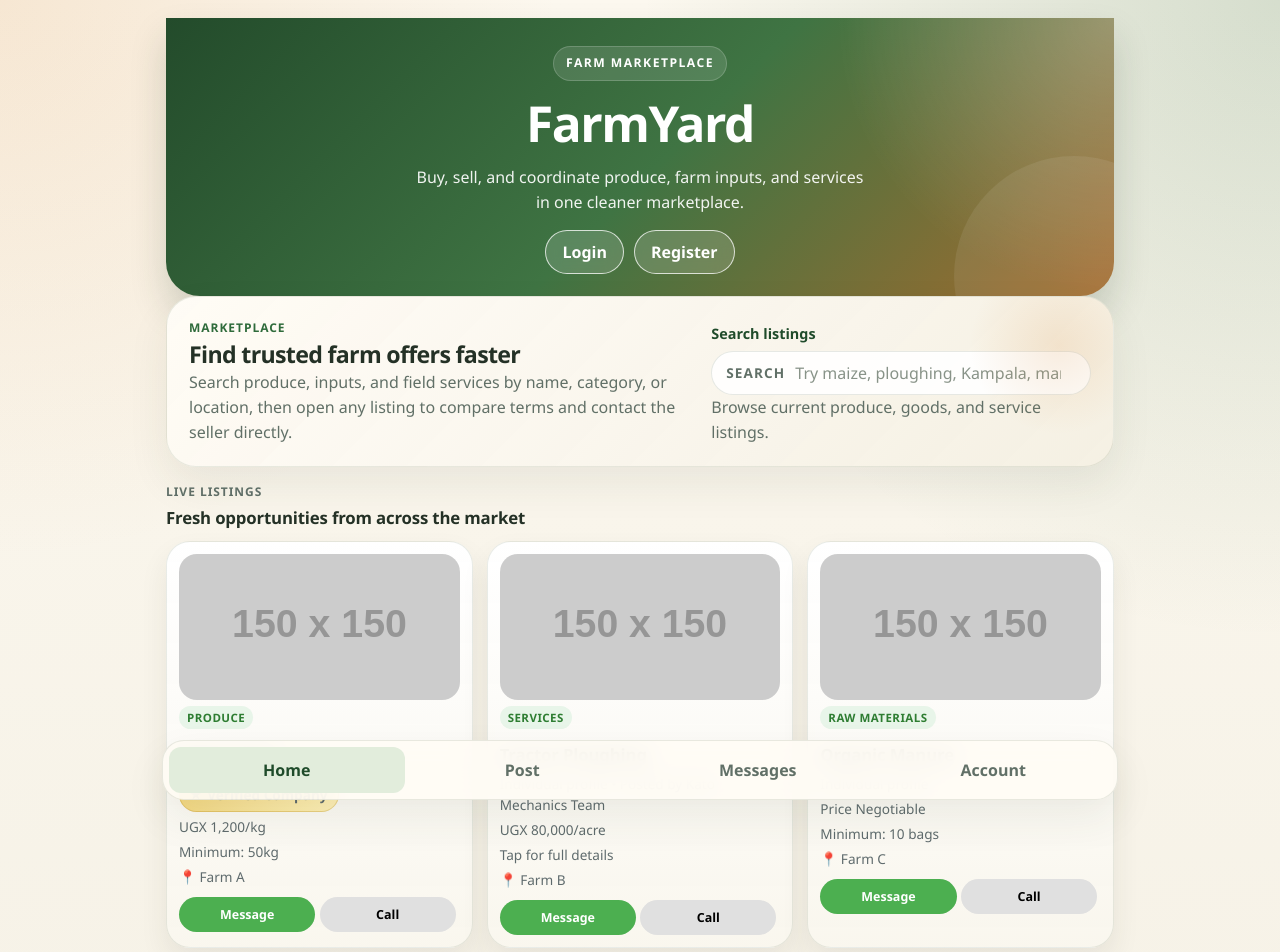
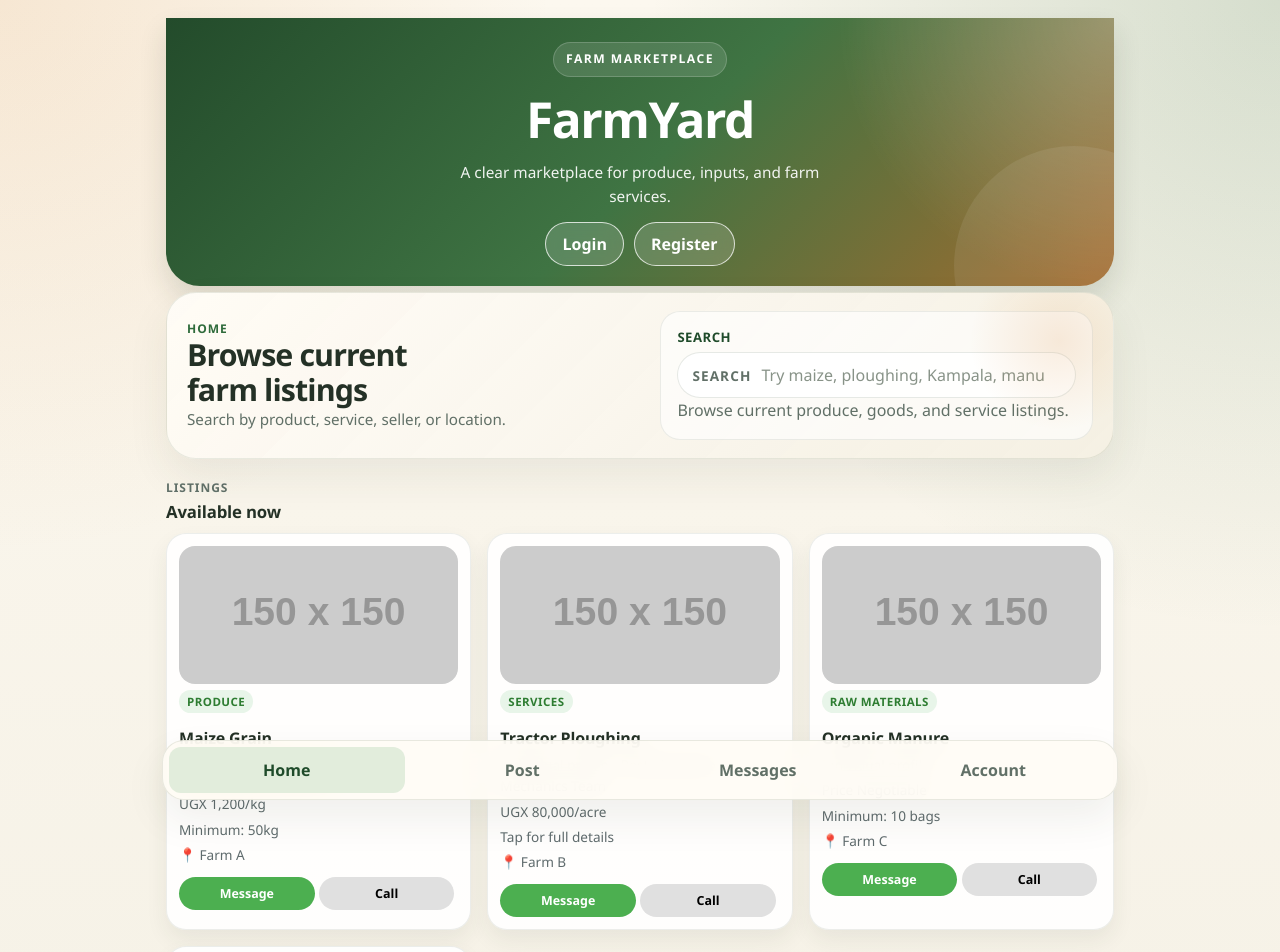
Before and after one commit to hertha-eng/farmyard-app, a plain HTML site: page index.html in a window 1280 px wide. Shown: the top 952 px of the page. Drawn offline with nearby package versions, Linux system fonts and the light colour scheme; placeholder pictures from the web are drawn by us.

Commit message:
improved home page

```diff
--- a/index.html
+++ b/index.html
@@ -36,10 +36,10 @@
     <!-- TABS -->
     <div id="home-tab" class="tab active">
         <!-- HEADER -->
-        <header>
+        <header class="home-header">
             <p class="header-kicker">Farm Marketplace</p>
             <h1>FarmYard</h1>
-            <p class="app-tagline">Buy, sell, and coordinate produce, farm inputs, and services in one cleaner marketplace.</p>
+            <p class="app-tagline">A clear marketplace for produce, inputs, and farm services.</p>
             <div class="auth-actions">
                 <button id="open-login" type="button">Login</button>
                 <button id="open-register" type="button">Register</button>
@@ -48,12 +48,12 @@
 
         <section class="market-hero">
             <div class="market-hero-copy">
-                <p class="section-eyebrow">Marketplace</p>
-                <h2>Find trusted farm offers faster</h2>
-                <p class="market-hero-text">Search produce, inputs, and field services by name, category, or location, then open any listing to compare terms and contact the seller directly.</p>
+                <p class="section-eyebrow">Home</p>
+                <h2>Browse current farm listings</h2>
+                <p class="market-hero-text">Search by product, service, seller, or location.</p>
             </div>
             <div class="market-search-panel">
-                <label for="market-search" class="search-label">Search listings</label>
+                <label for="market-search" class="search-label">Search</label>
                 <div class="search-shell">
                     <span class="search-icon" aria-hidden="true">Search</span>
                     <input type="search" id="market-search" placeholder="Try maize, ploughing, Kampala, manure">
@@ -64,8 +64,8 @@
 
         <section id="marketplace">
             <div class="section-heading">
-                <p class="section-eyebrow">Live Listings</p>
-                <h3>Fresh opportunities from across the market</h3>
+                <p class="section-eyebrow">Listings</p>
+                <h3>Available now</h3>
             </div>
             <div id="marketplace-grid"></div>
         </section>
--- a/style.css
+++ b/style.css
@@ -158,6 +158,11 @@ header {
     box-shadow: 0 20px 36px rgba(34, 53, 31, 0.18);
 }
 
+.home-header {
+    padding: 24px 16px 20px;
+    box-shadow: 0 14px 28px rgba(34, 53, 31, 0.14);
+}
+
 header::after {
     content: "";
     position: absolute;
@@ -211,10 +216,10 @@ header h1 {
 
 .app-tagline {
     position: relative;
-    max-width: 28rem;
-    margin: 0 0 16px;
+    max-width: 24rem;
+    margin: 0 0 14px;
     text-align: center;
-    font-size: 1rem;
+    font-size: 0.96rem;
     color: rgba(255, 255, 255, 0.92);
 }
 
@@ -322,8 +327,11 @@ nav button.is-active {
 }
 
 .market-hero {
-    grid-template-columns: 1.2fr 0.9fr;
-    align-items: end;
+    grid-template-columns: 1fr 0.95fr;
+    align-items: center;
+    gap: 18px;
+    padding: 18px 20px;
+    margin-top: 6px;
 }
 
 .market-hero::after,
@@ -383,19 +391,39 @@ nav button.is-active {
     color: var(--muted);
 }
 
+.market-hero-copy h2 {
+    font-size: clamp(1.5rem, 3vw, 1.9rem);
+    line-height: 1.15;
+    max-width: 14ch;
+}
+
+.market-hero-text {
+    max-width: 24rem;
+    font-size: 0.95rem;
+}
+
+.market-search-panel {
+    padding: 16px;
+    border: 1px solid rgba(103, 119, 96, 0.12);
+    border-radius: 20px;
+    background: rgba(255, 255, 255, 0.64);
+}
+
 .search-label {
     display: block;
-    margin-bottom: 8px;
-    font-size: 0.9rem;
+    margin-bottom: 6px;
+    font-size: 0.82rem;
     font-weight: 700;
     color: var(--brand-strong);
+    letter-spacing: 0.04em;
+    text-transform: uppercase;
 }
 
 .search-shell {
     display: flex;
     align-items: center;
     gap: 10px;
-    padding: 10px 14px;
+    padding: 11px 14px;
     border-radius: 999px;
     border: 1px solid rgba(103, 119, 96, 0.16);
     background: rgba(255, 255, 255, 0.9);
@@ -428,40 +456,39 @@ nav button.is-active {
 #marketplace {
     display: flex;
     flex-direction: column;
-    gap: 12px;
+    gap: 10px;
 }
 
 #marketplace-grid {
     display: grid;
     grid-template-columns: repeat(2, minmax(0, 1fr));
-    gap: 14px;
+    gap: 16px;
 }
 
 .card {
-    background:
-        linear-gradient(180deg, rgba(255, 255, 255, 0.98), rgba(249, 246, 238, 0.94));
-    border-radius: 24px;
-    box-shadow: var(--shadow-card);
+    background: rgba(255, 255, 255, 0.9);
+    border-radius: 20px;
+    box-shadow: 0 10px 22px rgba(49, 57, 38, 0.07);
     padding: 12px;
     cursor: pointer;
-    border: 1px solid rgba(103, 119, 96, 0.14);
+    border: 1px solid rgba(103, 119, 96, 0.12);
 }
 
 .card:hover {
-    transform: translateY(-4px);
-    box-shadow: 0 18px 32px rgba(24, 42, 28, 0.12);
+    transform: translateY(-2px);
+    box-shadow: 0 14px 28px rgba(24, 42, 28, 0.1);
 }
 
 .card img {
     width: 100%;
-    height: 146px;
+    height: 138px;
     object-fit: cover;
-    border-radius: 18px;
+    border-radius: 16px;
 }
 
 .card h3 {
-    font-size: 1.05rem;
-    margin: 10px 0 6px;
+    font-size: 1rem;
+    margin: 10px 0 5px;
     line-height: 1.35;
 }
 
@@ -520,11 +547,15 @@ nav button.is-active {
     margin-top: 4px;
 }
 
+.card-summary:first-of-type {
+    margin-top: 0;
+}
+
 /* Buttons inside cards */
 .card button {
     font-size: 0.78rem;
-    margin: 10px 6px 0 0;
-    padding: 9px 12px;
+    margin: 12px 6px 0 0;
+    padding: 8px 12px;
     border-radius: 999px;
     border: none;
     cursor: pointer;
@@ -803,7 +834,8 @@ nav button.is-active {
 .section-heading {
     display: flex;
     flex-direction: column;
-    gap: 4px;
+    gap: 2px;
+    margin-top: 4px;
 }
 
 .section-heading.compact {
@@ -817,6 +849,25 @@ nav button.is-active {
 .section-heading p {
     margin: 0;
     color: #617069;
+}
+
+@media (max-width: 720px) {
+    .market-hero {
+        grid-template-columns: 1fr;
+        padding: 16px;
+    }
+
+    .market-hero-copy h2 {
+        max-width: none;
+    }
+
+    .market-search-panel {
+        padding: 14px;
+    }
+
+    #marketplace-grid {
+        grid-template-columns: 1fr;
+    }
 }
 
 .section-eyebrow {
```
